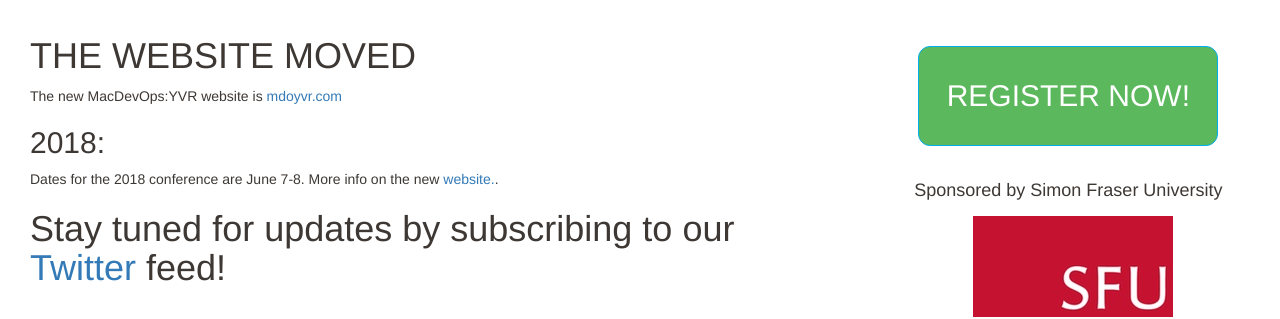
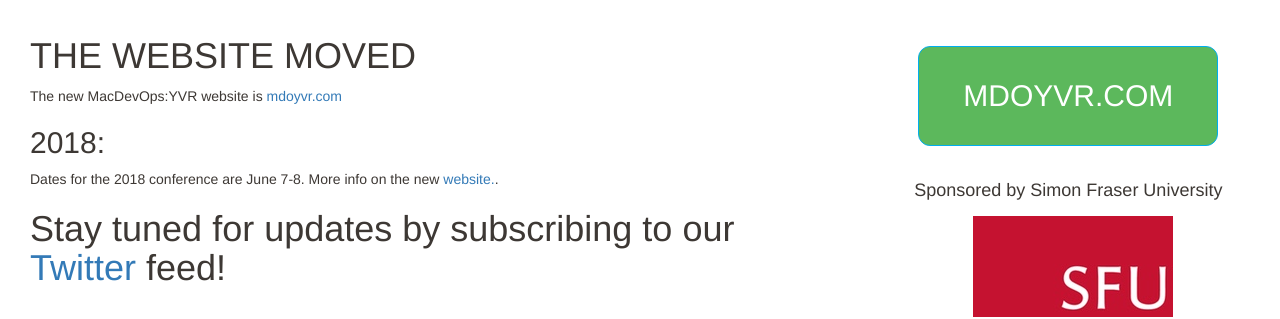
Before and after one commit to macdevopsyvr/macdevopsyvr.github.io, a Jekyll site: the page built from index.md, in a window 1280 px wide. Shown: the part 388-707 px from the top of the page. Built offline with Jekyll 4.4.1, drawn with Linux system fonts in a browser that asks for light colours; comment, search, counter and statistics services are not loaded.

Commit message:
register now
or later. much later. 2018

```diff
--- a/_includes/register-bar.html
+++ b/_includes/register-bar.html
@@ -1,5 +1,5 @@
 <p>
-  <a href="https://www.eventbrite.com/e/macdevopsyvr-2017-tickets-31630087443" type="button" class="btn btn-success btn-register">
-    REGISTER NOW!
+  <a href="https://mdoyvr.com" type="button" class="btn btn-success btn-register">
+    MDOYVR.COM
   </a>
 </p>
```
